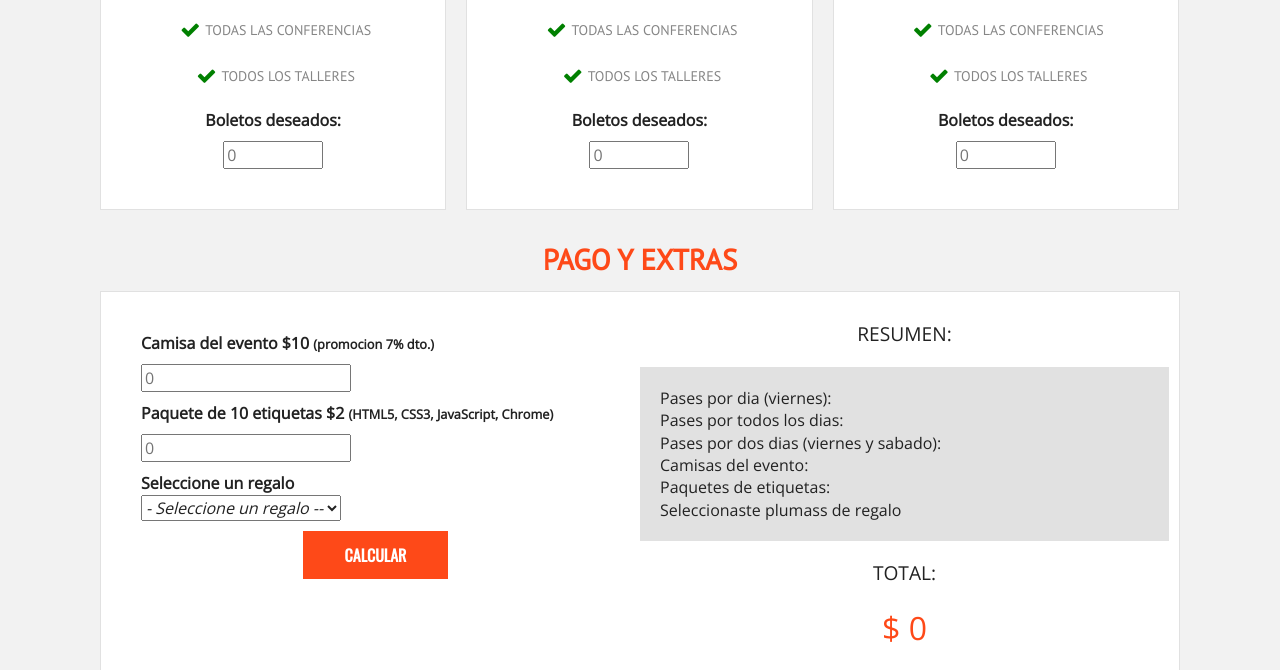
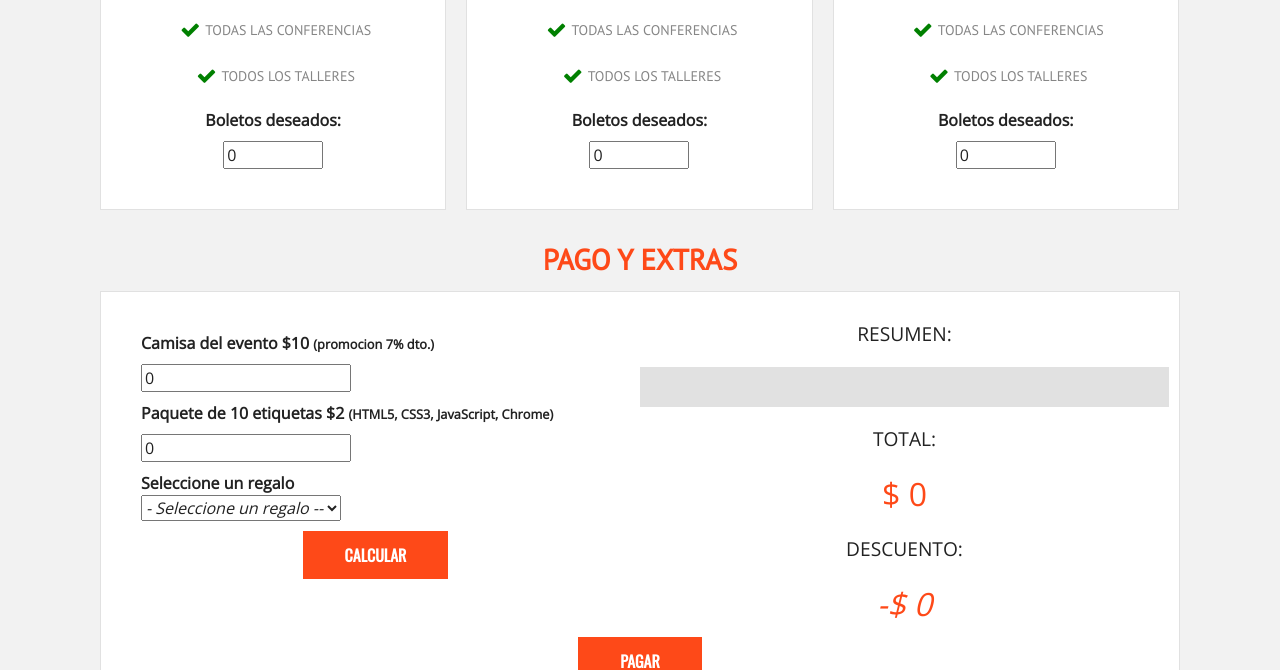
Before and after one commit to Agus-Gramajo/integrador_js_codoacodo, a plain HTML site: page index.html in a window 1280 px wide. Both pictures are taken after a click on the button "Calcular". Shown: the part 673-1343 px from the top of the page. Drawn offline with nearby package versions, Linux system fonts and the light colour scheme.

Commit message:
Correciones en detalle de pedido

```diff
--- a/css/main.css
+++ b/css/main.css
@@ -1227,3 +1227,7 @@ table.registrados tr:nth-child(4n-1) {
 #lista-productos table {
   width: 100%;
 }
+
+#detalleTotalOrden {
+  display: grid !important;
+}
--- a/index.html
+++ b/index.html
@@ -81,7 +81,7 @@
                                 </ul>
                                 <div class="orden">
                                     <label for="pase_dia">Boletos deseados:</label>
-                                    <input type="number" min="0" id="pase_dia" size="3" name="boletos[un_dia][cantidad]" placeholder="0">
+                                    <input type="number" min="0" id="pase_dia" size="3" name="boletos[un_dia][cantidad]" placeholder="0" value="0">
                                     <input type="hidden" value="30" name="boletos[un_dia][precio]">
                                 </div>
                             </div>
@@ -97,7 +97,7 @@
                                 </ul>
                                 <div class="orden">
                                     <label for="pase_completo">Boletos deseados:</label>
-                                    <input type="number" min="0" id="pase_completo" size="3" name="boletos[completo][cantidad]" placeholder="0">
+                                    <input type="number" min="0" id="pase_completo" size="3" name="boletos[completo][cantidad]" placeholder="0" value="0">
                                     <input type="hidden" value="50" name="boletos[completo][precio]">
                                 </div>
                             </div>
@@ -114,7 +114,7 @@
                                 </ul>
                                 <div class="orden">
                                     <label for="pase_dosdias">Boletos deseados:</label>
-                                    <input type="number" min="0" id="pase_dosdias" size="3" name="boletos[2dias][cantidad]" placeholder="0">
+                                    <input type="number" min="0" id="pase_dosdias" size="3" name="boletos[2dias][cantidad]" placeholder="0" value="0">
                                     <input type="hidden" value="45" name="boletos[2dias][precio]">
                                 </div>
                             </div>
@@ -127,12 +127,12 @@
                           <div class="extras">
                                 <div class="orden">
                                     <label for="camisa_evento">Camisa del evento $10 <small>(promocion 7% dto.)</small></label>
-                                    <input type="number" min="0" id="camisa_evento" name="pedido_extra[camisas][cantidad]" size="3" placeholder="0">
+                                    <input type="number" min="0" id="camisa_evento" name="pedido_extra[camisas][cantidad]" size="3" placeholder="0" value="0">
                                     <input type="hidden" value="10" name="pedido_extra[camisas][precio]">
                                 </div> <!--.orden-->
                                 <div class="orden">
                                     <label for="etiquetas">Paquete de 10 etiquetas $2 <small>(HTML5, CSS3, JavaScript, Chrome)</small></label>
-                                    <input type="number" min="0" id="etiquetas" name="pedido_extra[etiquetas][cantidad]" size="3" placeholder="0">
+                                    <input type="number" min="0" id="etiquetas" name="pedido_extra[etiquetas][cantidad]" size="3" placeholder="0" value="0">
                                     <input type="hidden" value="2" name="pedido_extra[etiquetas][precio]">
                                 </div> <!--.orden-->
                                 <div class="orden">
@@ -148,7 +148,7 @@
                                 <input type="button" id="calcular" class="button" value="Calcular">
                           </div> <!--.extras-->
 
-
+                          <div>
                               <p>Resumen:</p>
                               <div id="lista-productos">
                                 <ul>
@@ -160,18 +160,16 @@
                                     <li id='resumen_regalo'></li>
                                 </ul>
                               </div>
-                              <div>
+                              <div id="detalleTotalOrden">
                                 <p>Total:</p>
-                                <div id="suma-total">
-
-                                </div>
-                                <p>Descuento: </p>
-                                <div id="detalle-descuento">
-                              </div>
+                                <div id="suma-total"></div>
+                                <p id="tituloDescuento">Descuento: </p>
+                                <div id="detalle-descuento"></div>
                               </div>
                               <input type="hidden" name="total_pedido" id="total_pedido">
                               <input type="hidden" name="total_descuento" id="total_descuento" value="total_descuento">
                               <input id="btnRegistro" type="submit" name="submit" class="button" value="Pagar">
+                          </div>
                            <!--.total-->
                     </div><!--.caja-->
                  </div> <!--#resumen-->
--- a/js/cotizador.js
+++ b/js/cotizador.js
@@ -54,7 +54,8 @@ calcularBtn.addEventListener('click', function() {
         break;
         case '1': resumen_regalo.innerHTML = 'Seleccionaste pulseras de regalo'
         break;
-        default: resumen_regalo.innerHTML = 'Seleccionaste plumass de regalo'
+        case '3': resumen_regalo.innerHTML = 'Seleccionaste plumas de regalo'
+        default: resumen_regalo.innerHTML = ''
             break;
     }
 
@@ -70,16 +71,31 @@ calcularBtn.addEventListener('click', function() {
 
     //Generacion de resumen
     listaProductos.style.display = 'grid';
-    if(pase_dia.value !== '0') {
+    if(pase_dia !== '0') {
         resumen_pase_dia.textContent = ('Pases por dia (viernes): ' + pase_dia);
     }else {
         resumen_pase_dia.textContent = ("");
-    }
-
+    };
+    if(pase_completo !== '0') {
         resumen_pase_completo.textContent = ('Pases por todos los dias: ' + pase_completo);
+    }else {
+        resumen_pase_completo.textContent = ("");
+    };
+    if(pase_dosdias !== '0') {
         resumen_pase_dosdias.textContent = ('Pases por dos dias (viernes y sabado): ' + pase_dosdias);
+    }else {
+        resumen_pase_dosdias.textContent = ("");
+    };
+    if(cantCamisa !== '0') {
         resumen_camisa.textContent = ('Camisas del evento: ' + cantCamisa);
+    }else {
+        resumen_camisa.textContent = ("");
+    };
+    if(cantEtiqueta !== '0') {
         resumen_etiqueta.textContent = ('Paquetes de etiquetas: ' + cantEtiqueta);
+    }else {
+        resumen_etiqueta.textContent = ("");
+    };
 
 });
 
@@ -89,7 +105,7 @@ pagar.addEventListener('click', function () {
     var mail = document.getElementById('email').value;
 
    if(nombre !== "" && mail !== "") {
-    alert(nombre + "gracias por tu pedido. Te va a llegar un link de pago a la direccion de mail: " + mail);
+    alert(nombre + " gracias por tu pedido. Te va a llegar un link de pago a la direccion de mail: " + mail);
    }else {
        alert ("Por favor completa tu nombre y mail para recibir link de pago")
    }
```
Lines whose indentation alone changed are shown as unchanged.
